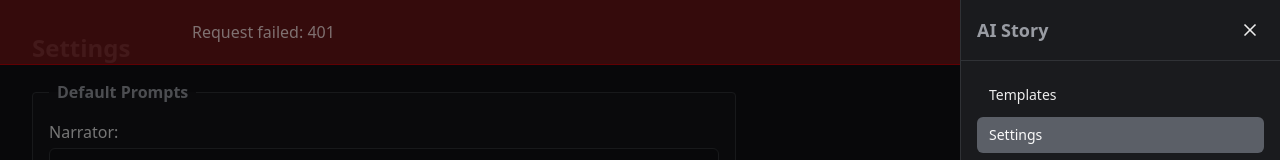
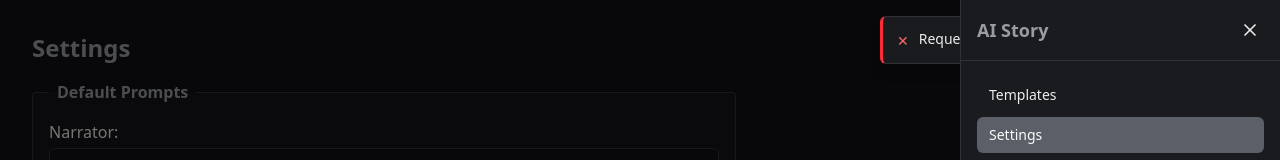
Before and after one commit to ratanajaya/AiStory, a Next.js app: page /setting in a window 1280 px wide. Both pictures are taken after a click on the button 1243 px from the left and 37 px from the top of the page. Shown: the top 160 px of the page. Built offline with nearby package versions, Linux system fonts and the light colour scheme; no server answers; the database is empty.

Commit message:
feat: improve AlertBox appearance

```diff
--- a/components/AlertBox.tsx
+++ b/components/AlertBox.tsx
@@ -7,6 +7,7 @@ type AlertType = 'error' | 'success' | 'warning' | 'info';
 interface AlertState {
   message: string | null;
   type: AlertType;
+  visible: boolean;
 }
 
 interface AlertContextType {
@@ -28,33 +29,57 @@ interface AlertProviderProps {
   children: ReactNode;
 }
 
+const icons: Record<AlertType, string> = {
+  error: '✕',
+  success: '✓',
+  warning: '⚠',
+  info: 'ℹ',
+};
+
 export function AlertProvider({ children }: AlertProviderProps) {
-  const [alert, setAlert] = useState<AlertState>({ message: null, type: 'error' });
+  const [alert, setAlert] = useState<AlertState>({ message: null, type: 'error', visible: false });
 
   const showAlert = useCallback((message: string, type: AlertType = 'error') => {
-    setAlert({ message, type });
+    setAlert({ message, type, visible: true });
   }, []);
 
   const clearAlert = useCallback(() => {
-    setAlert({ message: null, type: 'error' });
+    setAlert(prev => ({ ...prev, visible: false }));
+    setTimeout(() => setAlert({ message: null, type: 'error', visible: false }), 300);
   }, []);
 
-  const alertStyles: Record<AlertType, string> = {
-    error: 'bg-red-900/80 border-red-700 text-red-100',
-    success: 'bg-green-900/80 border-green-700 text-green-100',
-    warning: 'bg-yellow-900/80 border-yellow-700 text-yellow-100',
-    info: 'bg-blue-900/80 border-blue-700 text-blue-100',
+  const accentColors: Record<AlertType, string> = {
+    error: 'border-l-red-500',
+    success: 'border-l-emerald-500',
+    warning: 'border-l-amber-500',
+    info: 'border-l-sky-500',
+  };
+
+  const iconColors: Record<AlertType, string> = {
+    error: 'text-red-400',
+    success: 'text-emerald-400',
+    warning: 'text-amber-400',
+    info: 'text-sky-400',
   };
 
   return (
     <AlertContext.Provider value={{ showAlert, clearAlert }}>
       {alert.message && (
-        <div className={`fixed top-0 left-0 right-0 z-20 p-4 border-b ${alertStyles[alert.type]}`}>
-          <div className="max-w-4xl mx-auto flex justify-between items-center">
-            <span>{alert.message}</span>
+        <div
+          className={`fixed top-4 right-4 z-50 max-w-sm w-full transition-all duration-300 ease-out ${
+            alert.visible
+              ? 'translate-x-0 opacity-100'
+              : 'translate-x-4 opacity-0'
+          }`}
+        >
+          <div
+            className={`flex items-start gap-2.5 rounded-md border border-border border-l-[3px] ${accentColors[alert.type]} bg-card px-3.5 py-3 shadow-lg`}
+          >
+            <span className={`text-sm mt-0.5 shrink-0 ${iconColors[alert.type]}`}>{icons[alert.type]}</span>
+            <p className="flex-1 text-sm text-foreground leading-snug">{alert.message}</p>
             <button
               onClick={clearAlert}
-              className="ml-4 px-2 py-1 hover:opacity-80 transition-opacity"
+              className="shrink-0 text-muted-foreground hover:text-foreground transition-colors text-xs mt-0.5"
               aria-label="Close alert"
             >
               ✕
```
